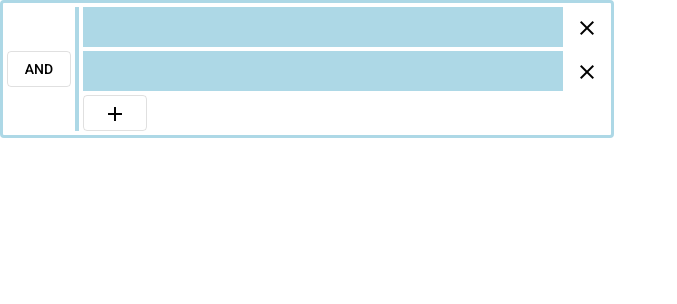
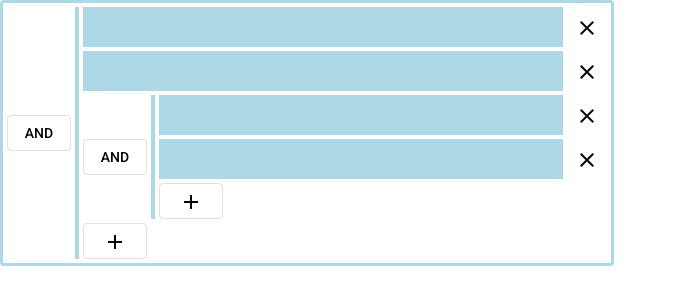
Before and after one commit to hsiaofongw/angular-lab, an Angular app: page / in a window 1280 px wide. Shown: the top 304 px of the page, without its empty margins (0-677 px from the left). Built offline with nearby package versions, Linux system fonts and the light colour scheme.

Commit message:
chore: 更新了操作树的原型

```diff
--- a/src/app/public-components/logic-input/logic-input/logic-input.component.html
+++ b/src/app/public-components/logic-input/logic-input/logic-input.component.html
@@ -17,6 +17,32 @@
         <app-logic-condition></app-logic-condition>
         <app-condition-delete-button></app-condition-delete-button>
       </div>
+
+
+
+      <div class="login-condition-outer-container">
+
+        <div class="logic-operator-color-bar-container">
+          <app-logic-operator-button></app-logic-operator-button>
+          <div class="color-bar"></div>
+        </div>
+
+        <div class="logic-conditions-container">
+          <div class="logic-condition-direct-container">
+            <app-logic-condition></app-logic-condition>
+            <app-condition-delete-button></app-condition-delete-button>
+          </div>
+          <div class="logic-condition-direct-container">
+            <app-logic-condition></app-logic-condition>
+            <app-condition-delete-button></app-condition-delete-button>
+          </div>
+          <app-condition-add-button></app-condition-add-button>
+        </div>
+
+      </div>
+
+
+
       <app-condition-add-button></app-condition-add-button>
     </div>
 
```
